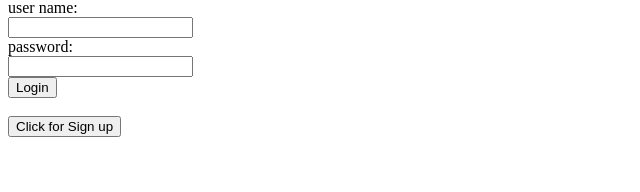
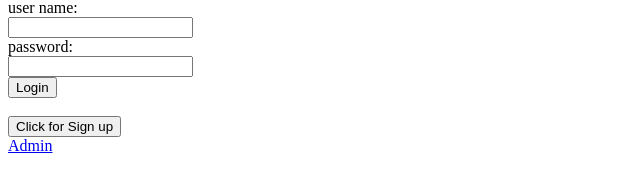
Before and after one commit to balu-arisglobal/mini-amazon, a Flask app: page / in a window 1280 px wide. Shown: the part 122-314 px from the top of the page, without its empty margins (0-640 px from the left). Run offline with Flask 2, Linux system fonts and the light colour scheme.

Commit message:
added admin file

```diff
--- a/mini_amazon/templates/home.html
+++ b/mini_amazon/templates/home.html
@@ -15,6 +15,7 @@
 
 </form>
 
+
 <form  action="/listProducts" method="GET">
   <input type="submit" value="Click here if you want to list all products" >
 </form>
--- a/mini_amazon/templates/index.html
+++ b/mini_amazon/templates/index.html
@@ -53,5 +53,8 @@
 
 </div>
 
+
+<a href="{{ url_for('static', filename='admin.html') }}"> Admin </a>
+
 </body>
 </html>
```
